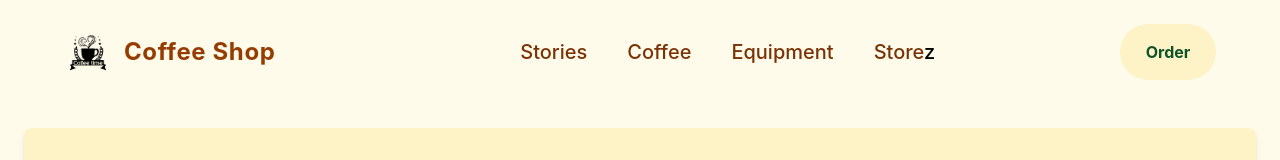
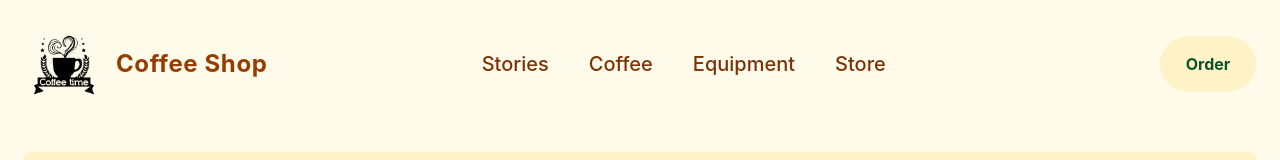
Before and after one commit to Dominic-Bravo/CoffeShopWebSite, a React (Vite) app: page / in a window 1280 px wide. Shown: the top 160 px of the page. Built offline with nearby package versions, Linux system fonts and the light colour scheme.

Commit message:
modifies navbar, adddes navbar types and texts margins

```diff
--- a/src/components/navbar.tsx
+++ b/src/components/navbar.tsx
@@ -1,35 +1,37 @@
 import { hoverScale } from "../styles/customStyle";
 import logo from "../assets/images/coffeeLogo2.png"
+import type { NavbarItem } from "../types/navbartypes";
+
+const navbarItems: NavbarItem[] = [
+  { label: "Stories", href: "#" },
+  { label: "Coffee", href: "#" },
+  { label: "Equipment", href: "#" },
+  { label: "Store", href: "#" },
+];
+
 
 function Navbar() {
   return (
     <nav className="p-6">
       <div className="container mx-auto flex items-center justify-between">
-        <div className="flex items-center ml-10 gap-3">
+        <div className="flex items-center gap-3">
             <img
                 src={logo}
                 alt="Coffee Logo"
-                className="w-12 h-12 object-contain"
+                className="w-20 h-20 object-contain"
             />
             <div className="text-2xl font-bold tracking-wide text-amber-800">
                 Coffee Shop
             </div>
         </div>
-        <ul className="flex space-x-10 text-xl ml-15 font-medium">
-            <li className={`${hoverScale}`}>
-                <a href="#" className="text-amber-900 hover:text-amber-700">Stories</a>
-            </li>
-            <li className={`${hoverScale}`}>
-                <a href="#" className="text-amber-900 hover:text-amber-700">Coffee</a>
-            </li>
-            <li className={`${hoverScale}`}>
-                <a href="#" className="text-amber-900 hover:text-amber-700">Equipment</a>
-            </li>
-            <li className={`${hoverScale}`}>
-                <a href="#" className="text-amber-900 hover:text-amber-700">Store</a>z
-            </li>
-        </ul>
-        <button className={`font-bold bg-amber-100 text-green-900 mr-10 px-4 py-4 w-24 rounded-full hover:bg-amber-110 ${hoverScale}`}>Order</button>
+            <ul className="flex space-x-10 mr-15 text-xl font-medium">
+                {navbarItems.map((item) => (
+                    <li key={item.label} className={`${hoverScale}`}>
+                        <a href={item.href} className="text-amber-900 hover:text-amber-700">{item.label}</a>
+                    </li>
+                ))}
+            </ul>
+        <button className={`font-bold bg-amber-100 text-green-900 px-4 py-4 w-24 rounded-full hover:bg-amber-110 ${hoverScale}`}>Order</button>
         </div>
 
     </nav>
--- a/src/components/test.tsx
+++ b/src/components/test.tsx
@@ -10,7 +10,7 @@ function Hello() {
         <h1 className={`text-6xl font-bold text-amber-900 italic ${hoverScale}`}>
           “Brewed to perfection. Served with passion.”
         </h1>
-        <p className="text-amber-900 mt-4 indent-10 text-2xl mt-15 transition-transform duration-500 ease-out hover:scale-105">
+        <p className="text-amber-900 mt-4 indent-15 text-2xl mt-15 transition-transform duration-500 ease-out hover:scale-105">
           At our coffee shop, every cup tells a story. From carefully sourced beans to expertly crafted drinks, we turn simple moments into something special. Whether you're here to work, relax, or catch up with friends—there’s always a perfect brew waiting for you.
         </p>
         <div className="flex space-x-4 mt-10">
--- /dev/null
+++ b/src/types/navbartypes.tsx
@@ -0,0 +1,4 @@
+export type NavbarItem = {
+    label: string;
+    href: string;
+};
```
